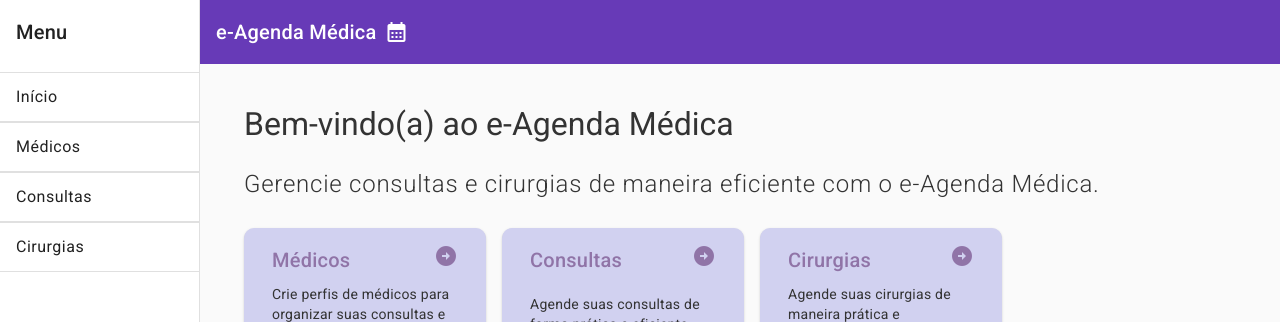
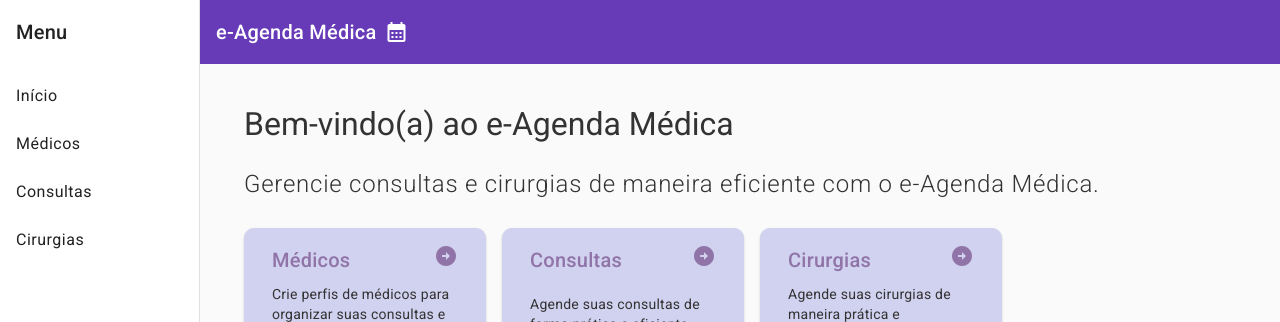
Before and after one commit to camilamafioletti/eAgendaMedica-web, an Angular app: page /dashboard in a window 1280 px wide. Shown: the top 322 px of the page. Built offline with nearby package versions, Linux system fonts and the light colour scheme.

Commit message:
bug: corrigindo erro de excluir medico

```diff
--- a/src/app/core/shell/shell.component.html
+++ b/src/app/core/shell/shell.component.html
@@ -5,21 +5,10 @@
       [opened]="(isHandset$ | async) === false">
     <mat-toolbar>Menu</mat-toolbar>
     <mat-nav-list>
-      <mat-divider></mat-divider>
       <a mat-list-item href="dashboard">Início</a>
-      <mat-divider></mat-divider>
-
-      <mat-divider></mat-divider>
       <a mat-list-item href="/medicos/listar">Médicos</a>
-      <mat-divider></mat-divider>
-
-      <mat-divider></mat-divider>
       <a mat-list-item href="/consultas/listar">Consultas</a>
-      <mat-divider></mat-divider>
-
-      <mat-divider></mat-divider>
       <a mat-list-item href="/cirurgias/listar">Cirurgias</a>
-      <mat-divider></mat-divider>
     </mat-nav-list>
   </mat-sidenav>
 
--- a/src/app/views/consultas/consultas-routing.module.ts
+++ b/src/app/views/consultas/consultas-routing.module.ts
@@ -19,6 +19,10 @@ const listarConsultasResolver = () => {
   return inject(ConsultasService).selecionarTodos();
 };
 
+const listarMedicosResolver = () => {
+  return inject(MedicosService).selecionarTodos();
+};
+
 const visualizarConsultasResolver: ResolveFn<VisualizarConsultaViewModel> = (
   route: ActivatedRouteSnapshot
 ) => {
@@ -27,9 +31,6 @@ const visualizarConsultasResolver: ResolveFn<VisualizarConsultaViewModel> = (
   );
 };
 
-const listarMedicosResolver = () => {
-  return inject(MedicosService).selecionarTodos();
-};
 
 const routes: Routes = [
   {
--- a/src/app/views/medicos/listar-medicos/listar-medico.component.html
+++ b/src/app/views/medicos/listar-medicos/listar-medico.component.html
@@ -69,7 +69,7 @@
             mat-icon-button
             matTooltip="Excluir"
             color="warn"
-            routerLink="/medicos/excluir/{{ medico.id} }"
+            routerLink="/medicos/excluir/{{ medico.id}}"
           >
             <mat-icon>delete_sweep</mat-icon>
           </button>
```
